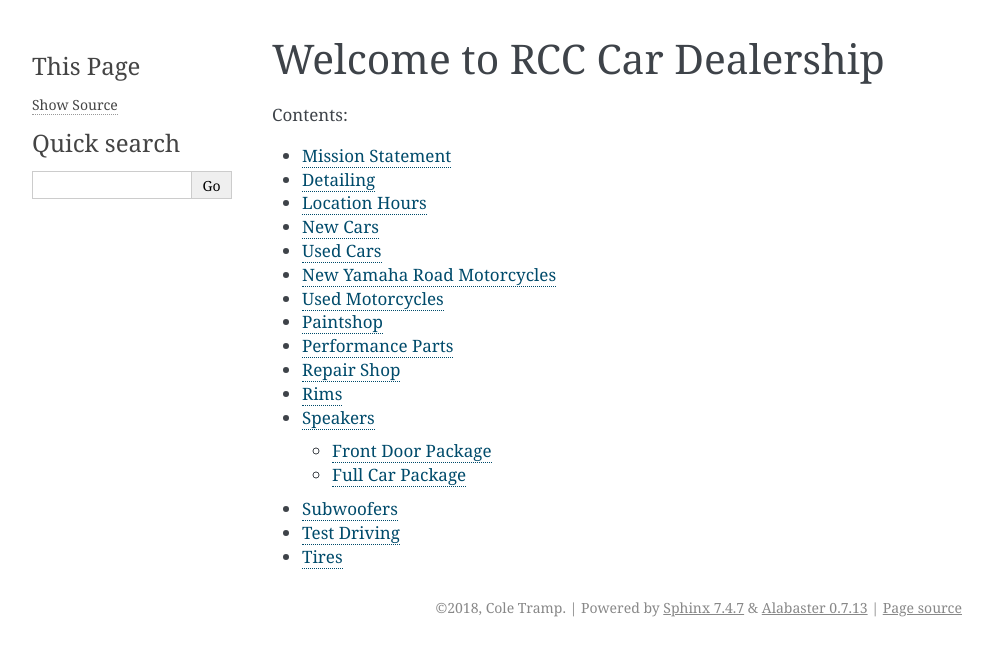
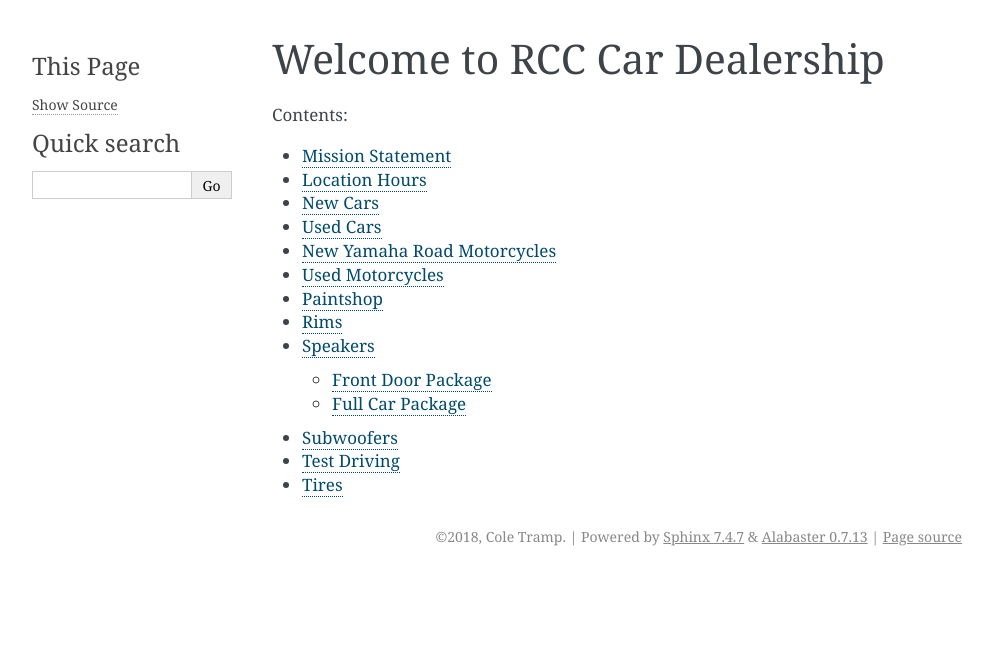
Before and after one commit to coletramp/car_dealership, a Sphinx documentation site: the page built from source/index.rst, in a window 1280 px wide. Shown: the top 656 px of the page, without its empty margins (148-1141 px from the left). Built offline with Sphinx 7.4.7, drawn with Linux system fonts in a browser that asks for light colours.

Commit message:
deleting kosters stuff

```diff
--- a/source/detailing/detailing.rst
+++ /dev/null
@@ -1,2 +0,0 @@
-Detailing
-=========
--- a/source/index.rst
+++ b/source/index.rst
@@ -11,15 +11,12 @@ Welcome to RCC Car Dealership
    :caption: Contents:
 
    mission_statement/mission_statement
-   detailing/detailing
    location_hours/location_hours
    new_cars/new_cars
    used_cars/used_cars
    new_mc/new_mc
    used_mc/used_mc
    paintshop/paintshop
-   performance_parts/performance_parts
-   repair_shop/repair_shop
    rims/rims
    speakers/speakers
    subwoofers/subwoofers
--- a/source/performance_parts/performance_parts.rst
+++ /dev/null
@@ -1,2 +0,0 @@
-Performance Parts
-=================
--- a/source/repair_shop/repair_shop.rst
+++ /dev/null
@@ -1,2 +0,0 @@
-Repair Shop
-===========
```
